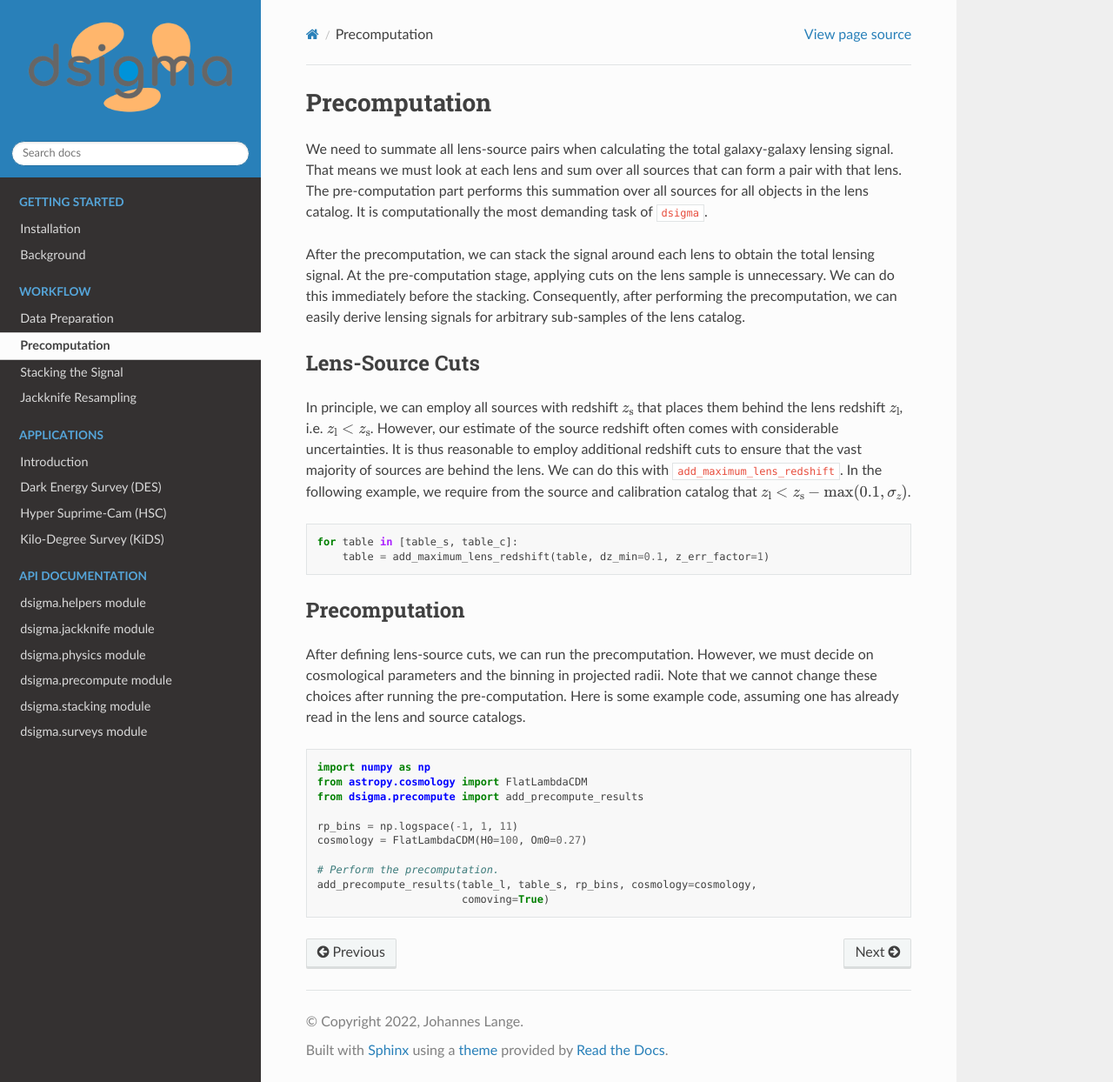
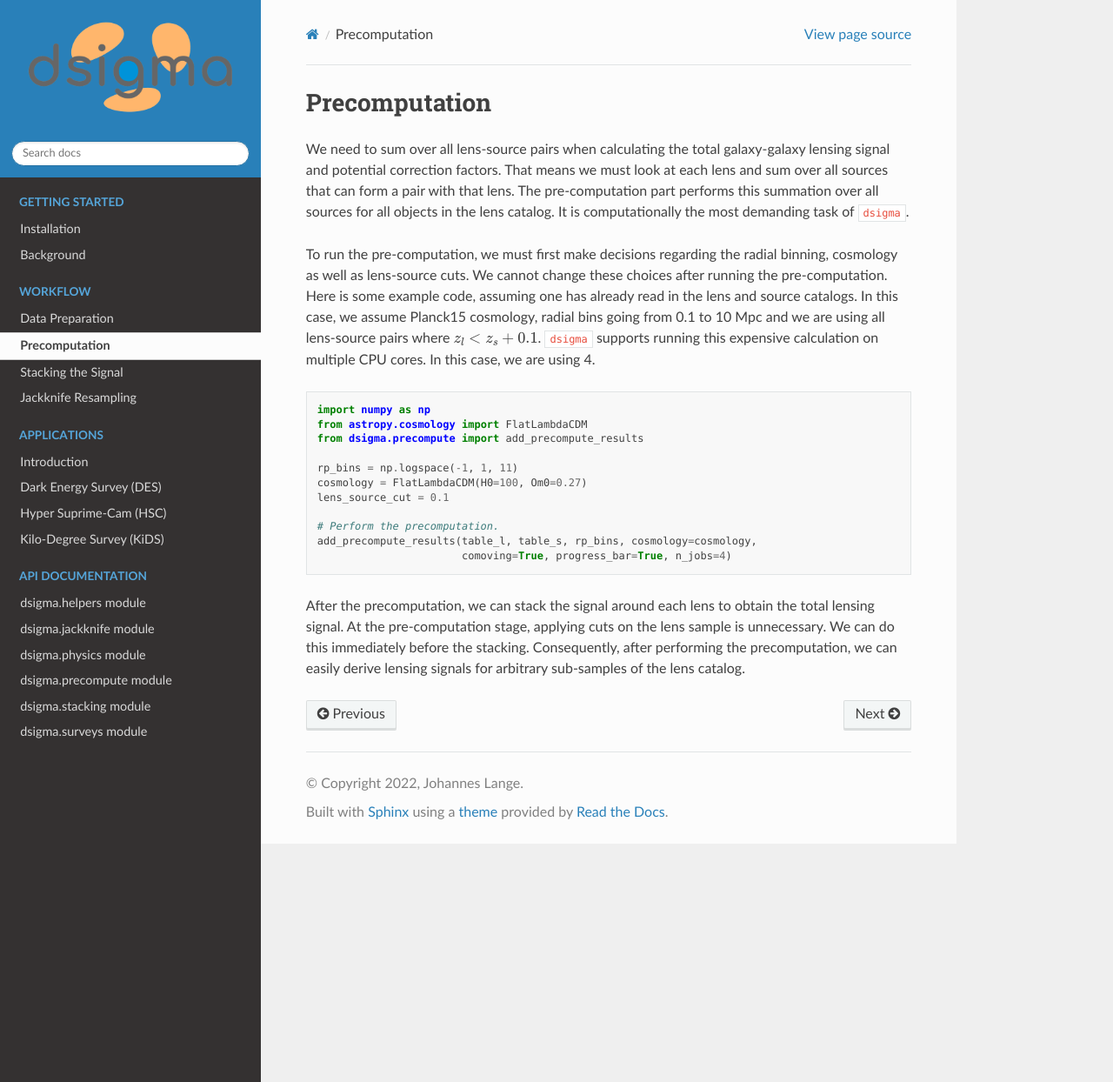
Before and after one commit to johannesulf/dsigma, a Sphinx documentation site: the page built from docs/precomputation.txt, in a window 1280 px wide and 1244 px high. Shown: the whole window at 87% size. Built offline with Sphinx 7.4.7 and the Read the Docs theme 2.0.0, drawn with Linux system fonts in a browser that asks for light colours.

Commit message:
updated docs

```diff
--- a/docs/installation.txt
+++ b/docs/installation.txt
@@ -37,4 +37,4 @@ You can install :code:`dsigma` directly from the source code. This allows you to
     cd dsigma
     pip install .
 
-Note :code:`dsigma` uses C code that, by default, is compiled with the compiler flag :code:`--march=native`. This may cause an error, for example, on Apple M1 if the Clang compiler is not updated to at least version 15.0. If you don't want to update Clang, you can deactivate the :code:`-march=native` compiler flag by editing the file :code:`setup.py` in the :code:`dsigma` main directory.
+Note :code:`dsigma` uses C code that, by default, is compiled with the compiler flag :code:`--march=native`. This may cause an error, for example, on Apple M1 if the Clang compiler is not updated to at least version 15.0. If you don't want to update Clang, you can deactivate the :code:`-march=native` compiler flag by editing the file :code:`setup.py` in the main directory :code:`dsigma` before installing the code with :code:`pip`.
--- a/docs/precomputation.txt
+++ b/docs/precomputation.txt
@@ -2,28 +2,9 @@
 Precomputation
 ##############
 
-We need to summate all lens-source pairs when calculating the total galaxy-galaxy lensing signal. That means we must look at each lens and sum over all sources that can form a pair with that lens. The pre-computation part performs this summation over all sources for all objects in the lens catalog. It is computationally the most demanding task of ``dsigma``.
+We need to sum over all lens-source pairs when calculating the total galaxy-galaxy lensing signal and potential correction factors. That means we must look at each lens and sum over all sources that can form a pair with that lens. The pre-computation part performs this summation over all sources for all objects in the lens catalog. It is computationally the most demanding task of :code:`dsigma`.
 
-After the precomputation, we can stack the signal around each lens to obtain the total lensing signal. At the pre-computation stage, applying cuts on the lens sample is unnecessary. We can do this immediately before the stacking. Consequently, after performing the precomputation, we can easily derive lensing signals for arbitrary sub-samples of the lens catalog.
-
-
-****************
-Lens-Source Cuts
-****************
-
-In principle, we can employ all sources with redshift :math:`z_{\mathrm{s}}` that places them behind the lens redshift :math:`z_{\mathrm{l}}`, i.e. :math:`z_{\mathrm{l}} < z_{\mathrm{s}}`. However, our estimate of the source redshift often comes with considerable uncertainties. It is thus reasonable to employ additional redshift cuts to ensure that the vast majority of sources are behind the lens. We can do this with :code:`add_maximum_lens_redshift`. In the following example, we require from the source and calibration catalog that :math:`z_{\mathrm{l}} < z_{\mathrm{s}} - \mathrm{max} (0.1, \sigma_z)`.
-
-.. code-block:: python
-
-    for table in [table_s, table_c]:
-        table = add_maximum_lens_redshift(table, dz_min=0.1, z_err_factor=1)
-
-
-**************
-Precomputation
-**************
-
-After defining lens-source cuts, we can run the precomputation. However, we must decide on cosmological parameters and the binning in projected radii. Note that we cannot change these choices after running the pre-computation. Here is some example code, assuming one has already read in the lens and source catalogs.
+To run the pre-computation, we must first make decisions regarding the radial binning, cosmology as well as lens-source cuts. We cannot change these choices after running the pre-computation. Here is some example code, assuming one has already read in the lens and source catalogs. In this case, we assume Planck15 cosmology, radial bins going from 0.1 to 10 Mpc and we are using all lens-source pairs where :math:`z_l < z_s + 0.1`. :code:`dsigma` supports running this expensive calculation on multiple CPU cores. In this case, we are using 4.
 
 .. code-block:: python
 
@@ -33,7 +14,10 @@ After defining lens-source cuts, we can run the precomputation. However, we must
 
     rp_bins = np.logspace(-1, 1, 11)
     cosmology = FlatLambdaCDM(H0=100, Om0=0.27)
+    lens_source_cut = 0.1
 
     # Perform the precomputation.
     add_precompute_results(table_l, table_s, rp_bins, cosmology=cosmology,
-                           comoving=True)
+                           comoving=True, progress_bar=True, n_jobs=4)
+
+After the precomputation, we can stack the signal around each lens to obtain the total lensing signal. At the pre-computation stage, applying cuts on the lens sample is unnecessary. We can do this immediately before the stacking. Consequently, after performing the precomputation, we can easily derive lensing signals for arbitrary sub-samples of the lens catalog.
```
